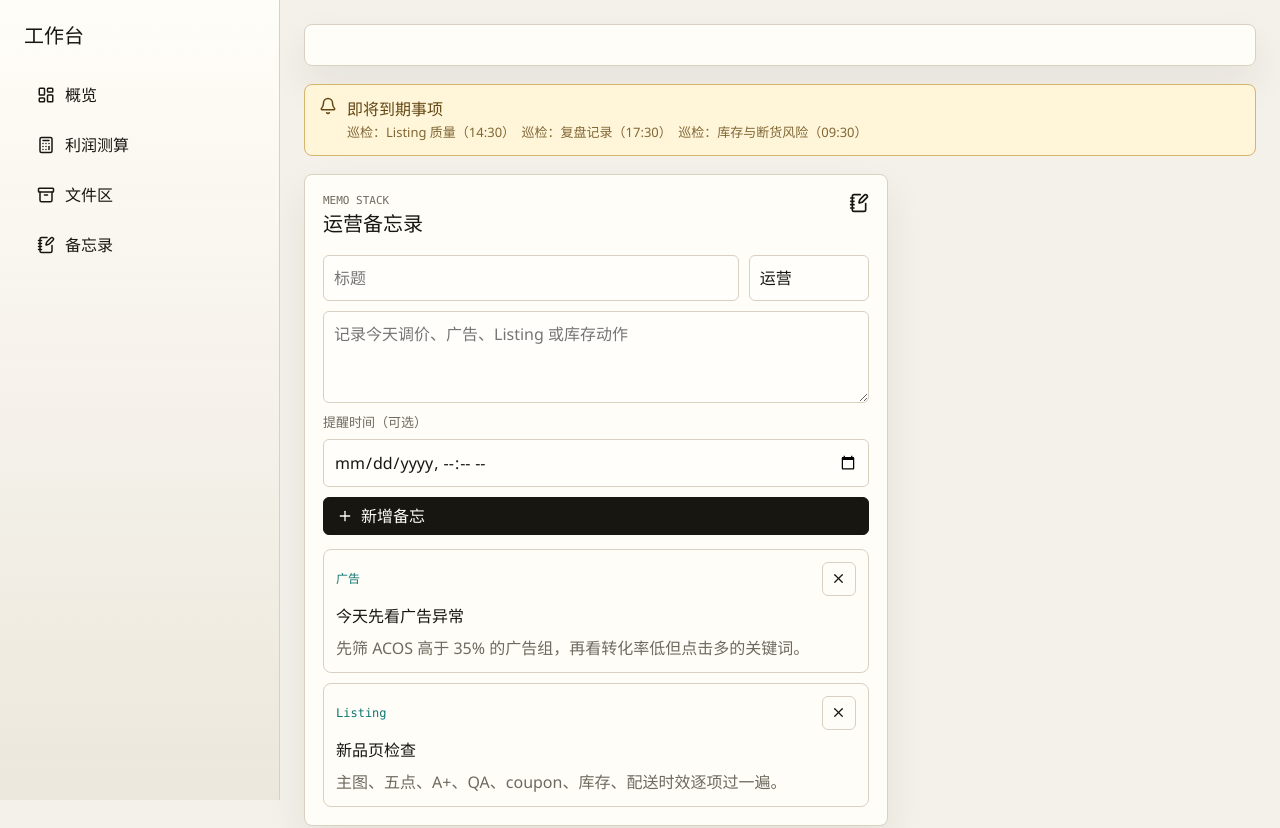
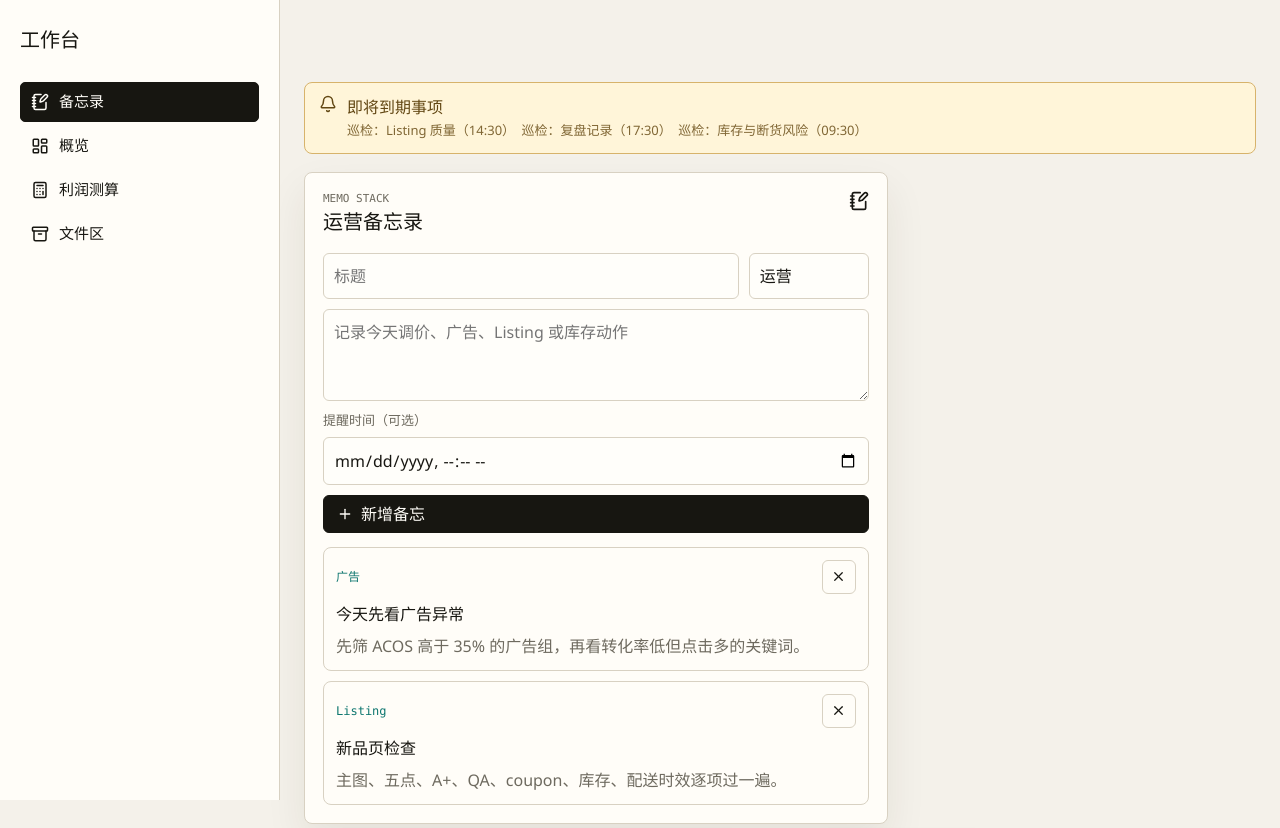
Before and after one commit to yhwork678678678/amazon-ops-workbench, a React (Vite) app: page / in a window 1280 px wide. Shown: the top 828 px of the page. Built offline with nearby package versions, Linux system fonts and the light colour scheme; no server answers.

Commit message:
Sync navigation with workspace sections

```diff
--- a/src/App.tsx
+++ b/src/App.tsx
@@ -195,6 +195,7 @@ export function App() {
   const [previewFile, setPreviewFile] = useState<PreviewFile | null>(null)
   const [clock, setClock] = useState(() => new Date())
   const [reminderMessage, setReminderMessage] = useState('')
+  const [activeSection, setActiveSection] = useState('notes')
   const [notificationPermission, setNotificationPermission] = useState<NotificationPermission | 'unsupported'>(() =>
     'Notification' in window ? Notification.permission : 'unsupported',
   )
@@ -228,6 +229,27 @@ export function App() {
   useEffect(() => {
     const timer = window.setInterval(() => setClock(new Date()), 30_000)
     return () => window.clearInterval(timer)
+  }, [])
+
+  useEffect(() => {
+    const sectionIds = ['notes', 'overview', 'calculator', 'files']
+    const sections = sectionIds
+      .map((id) => document.getElementById(id))
+      .filter((section): section is HTMLElement => section !== null)
+    if (!sections.length) return
+
+    const observer = new IntersectionObserver(
+      (entries) => {
+        const visible = entries
+          .filter((entry) => entry.isIntersecting)
+          .sort((left, right) => right.intersectionRatio - left.intersectionRatio)
+        if (visible[0]) setActiveSection(visible[0].target.id)
+      },
+      { rootMargin: '-18% 0px -62% 0px', threshold: [0, 0.2, 0.5] },
+    )
+
+    sections.forEach((section) => observer.observe(section))
+    return () => observer.disconnect()
   }, [])
 
   const pendingReminders = useMemo(() => {
@@ -506,21 +528,21 @@ export function App() {
         </div>
 
         <nav className="nav-list">
-          <a href="#overview">
+          <a className={activeSection === 'notes' ? 'active' : ''} href="#notes" onClick={() => setActiveSection('notes')}>
+            <NotebookPen size={18} />
+            备忘录
+          </a>
+          <a className={activeSection === 'overview' ? 'active' : ''} href="#overview" onClick={() => setActiveSection('overview')}>
             <LayoutDashboard size={18} />
             概览
           </a>
-          <a href="#calculator">
+          <a className={activeSection === 'calculator' ? 'active' : ''} href="#calculator" onClick={() => setActiveSection('calculator')}>
             <Calculator size={18} />
             利润测算
           </a>
-          <a href="#files">
+          <a className={activeSection === 'files' ? 'active' : ''} href="#files" onClick={() => setActiveSection('files')}>
             <Archive size={18} />
             文件区
-          </a>
-          <a href="#notes">
-            <NotebookPen size={18} />
-            备忘录
           </a>
         </nav>
 
--- a/src/style.css
+++ b/src/style.css
@@ -72,13 +72,11 @@ p {
   top: 0;
   height: 100vh;
   border-right: 1px solid var(--line);
-  background:
-    linear-gradient(180deg, rgba(255, 253, 248, 0.94), rgba(235, 230, 219, 0.9)),
-    repeating-linear-gradient(90deg, transparent 0 19px, rgba(23, 22, 17, 0.035) 20px);
+  background: var(--surface);
   display: flex;
   flex-direction: column;
-  gap: 26px;
-  padding: 24px;
+  gap: 30px;
+  padding: 28px 20px;
 }
 
 .brand-block {
@@ -101,24 +99,31 @@ p {
 
 .nav-list {
   display: grid;
-  gap: 8px;
+  gap: 4px;
 }
 
 .nav-list a {
   color: var(--ink);
   text-decoration: none;
   border: 1px solid transparent;
-  border-radius: 6px;
+  border-radius: 5px;
   display: flex;
   align-items: center;
   gap: 10px;
-  min-height: 42px;
-  padding: 0 12px;
+  min-height: 40px;
+  padding: 0 10px;
+  font-size: 15px;
 }
 
 .nav-list a:hover {
-  background: rgba(255, 253, 248, 0.7);
+  background: var(--paper);
   border-color: var(--line);
+}
+
+.nav-list a.active {
+  background: var(--ink);
+  border-color: var(--ink);
+  color: var(--surface);
 }
 
 .workspace {
@@ -133,11 +138,7 @@ p {
   justify-content: space-between;
   align-items: flex-start;
   gap: 18px;
-  border: 1px solid var(--line);
-  border-radius: 8px;
-  background: var(--surface);
-  box-shadow: var(--shadow);
-  padding: 20px;
+  min-height: 40px;
 }
 
 .topbar h2 {
```
Also changed, not shown: 2 other files (tests, documents, lock files or other folders).
